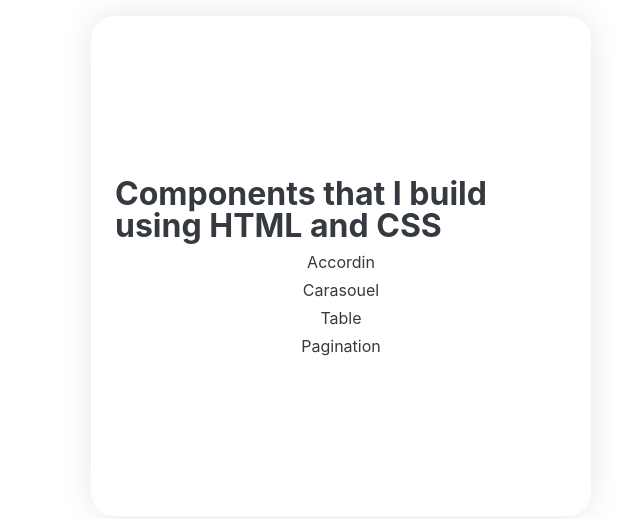
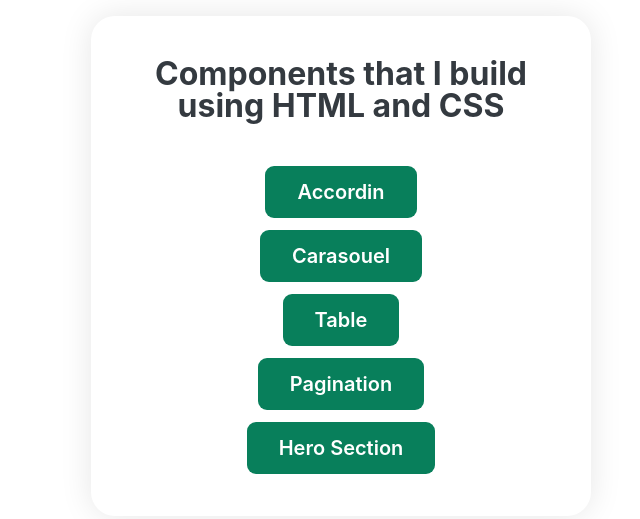
Before and after one commit to anupam1209/06-CSS-Components, a plain HTML site: page index.html in a window 1280 px wide. Shown: the part 184-703 px from the top of the page, without its empty margins (299-939 px from the left). Drawn offline with Linux system fonts and the light colour scheme.

Commit message:
index page updated

```diff
--- a/index.html
+++ b/index.html
@@ -40,6 +40,11 @@
             line-height: 1;
         }
 
+        h1{
+            text-align: center;
+            margin-bottom: 32px;
+        }
+
         .accordion {
             width: 700px;
             margin: 100px auto;
@@ -67,8 +72,14 @@
         }
 
         .link{
+            font-size: 20px;
+            font-weight: 600;
+            background-color:  #087f5b;
+            color: #fff;
             text-decoration: none;
-            color: #343a40;
+            display: inline-block;
+            padding: 16px 32px;
+            border-radius: 9px;
         }
 
     </style>
@@ -83,6 +94,7 @@
         <a href="carousel.html" class="link">Carasouel</a>
         <a href="table.html" class="link">Table</a>
         <a href="pagination.html" class="link">Pagination</a>
+        <a href="hero_section.html" class="link">Hero Section</a>
     </div>
 
 
```
